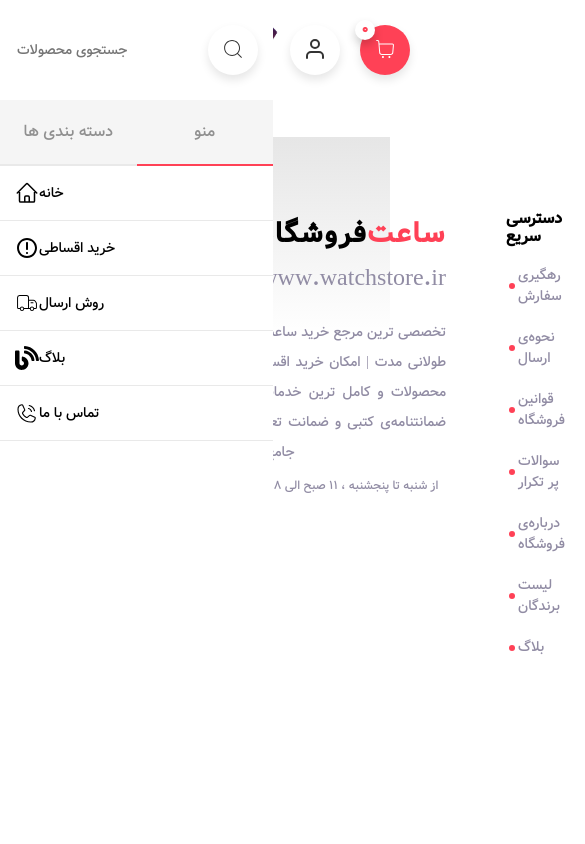
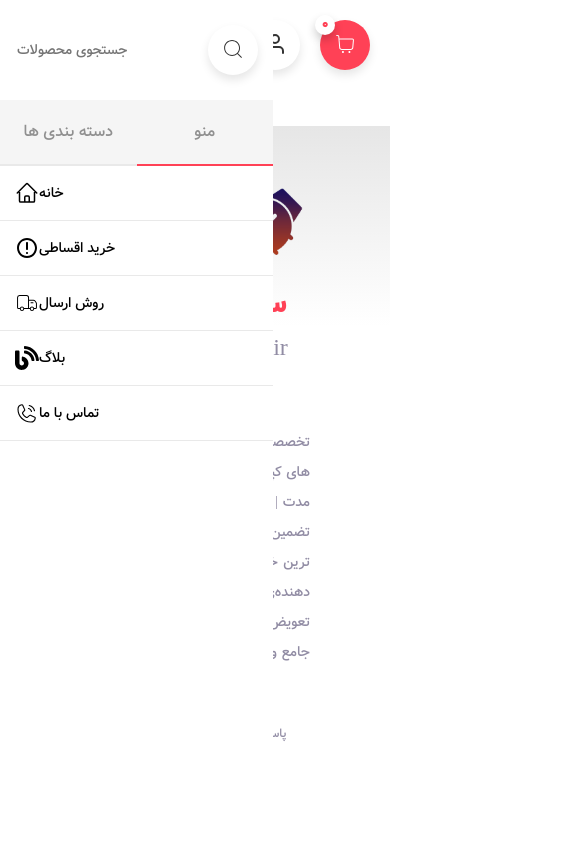
Before and after one commit to rim4j/watch_store, a React app: page /products in a window 390 px wide. Shown: the top 844 px of the page, 585 px wide, since content can reach past the window. Built offline with nearby package versions, Linux system fonts and the light colour scheme; no server answers; the HTML template or start-up script is replaced by a standard one.

Commit message:
responsive footer and responsive logo navbar

```diff
--- a/src/components/Drawer.jsx
+++ b/src/components/Drawer.jsx
@@ -96,7 +96,7 @@ const DrawerContainer = styled.div`
 
   .overlayOpen {
     opacity: 1;
-    z-index: 0;
+    z-index: 100;
     visibility: visible;
   }
 
--- a/src/components/Footer.jsx
+++ b/src/components/Footer.jsx
@@ -62,7 +62,7 @@ const Footer = () => {
   return (
     <Wrapper>
       <Container>
-        <div>
+        <LogoContainer>
           <Logo>
             <img src={logo} alt='' />
             <div className='title-container'>
@@ -73,11 +73,11 @@ const Footer = () => {
               <p>www.watchstore.ir</p>
             </div>
           </Logo>
-          <div>
+          <div className='detail-container'>
             <p className='details-watch'>{AppStrings.detailsWatch}</p>
             <p className='time-shop'>{AppStrings.timeShop}</p>
           </div>
-        </div>
+        </LogoContainer>
         <div className='footer-col'>
           <h1>دسترسی سریع</h1>
           {col1.map((item, i) => (
@@ -102,7 +102,7 @@ const Footer = () => {
 const Wrapper = styled.div`
   background: linear-gradient(#e6e6e6, #fff);
   height: 200px;
-
+  width: 100%;
   padding: 4rem;
 
   .details-watch {
@@ -118,10 +118,33 @@ const Wrapper = styled.div`
   }
 `;
 
+const LogoContainer = styled.div``;
+
 const Container = styled.div`
   display: grid;
   grid-template-columns: repeat(4, 1fr);
   gap: 4rem;
+
+  @media screen and (max-width: 1200px) {
+    grid-template-columns: repeat(3, 1fr);
+    gap: 4rem;
+  }
+
+  @media screen and (max-width: 1000px) {
+    grid-template-columns: repeat(2, 1fr);
+    gap: 2rem;
+  }
+  @media screen and (max-width: 500px) {
+    grid-template-columns: repeat(1, 1fr);
+    gap: 2rem;
+    .footer-col {
+      text-align: center;
+    }
+  }
+
+  .detail-container {
+    padding: 4rem;
+  }
   .footer-col {
     margin: 20px;
     h1 {
@@ -147,6 +170,11 @@ const Logo = styled.div`
   display: flex;
   align-items: center;
   margin-top: 20px;
+  @media screen and (max-width: 700px) {
+    display: flex;
+    flex-direction: column;
+  }
+
   .title {
     display: flex;
   }
--- a/src/components/FooterItem.jsx
+++ b/src/components/FooterItem.jsx
@@ -14,6 +14,9 @@ const Container = styled.div`
   cursor: pointer;
   display: flex;
   align-items: center;
+
+  @media screen and (max-width: 500px) {
+  }
   p {
     margin-right: 10px;
   }
--- a/src/components/Navbar.jsx
+++ b/src/components/Navbar.jsx
@@ -95,6 +95,13 @@ const Container = styled.div`
     width: 200px;
     object-fit: cover;
   }
+
+  @media (max-width: 768px) {
+    .logo {
+      width: 100px;
+      object-fit: cover;
+    }
+  }
 `;
 const IconContainer = styled.div`
   display: flex;
--- a/src/pages/LandingPage.jsx
+++ b/src/pages/LandingPage.jsx
@@ -101,6 +101,10 @@ const Wrapper = styled.div`
       flex-direction: column;
       justify-content: center;
       align-items: center;
+      img {
+        width: 30rem;
+        height: 30rem;
+      }
     }
   }
 `;
```
